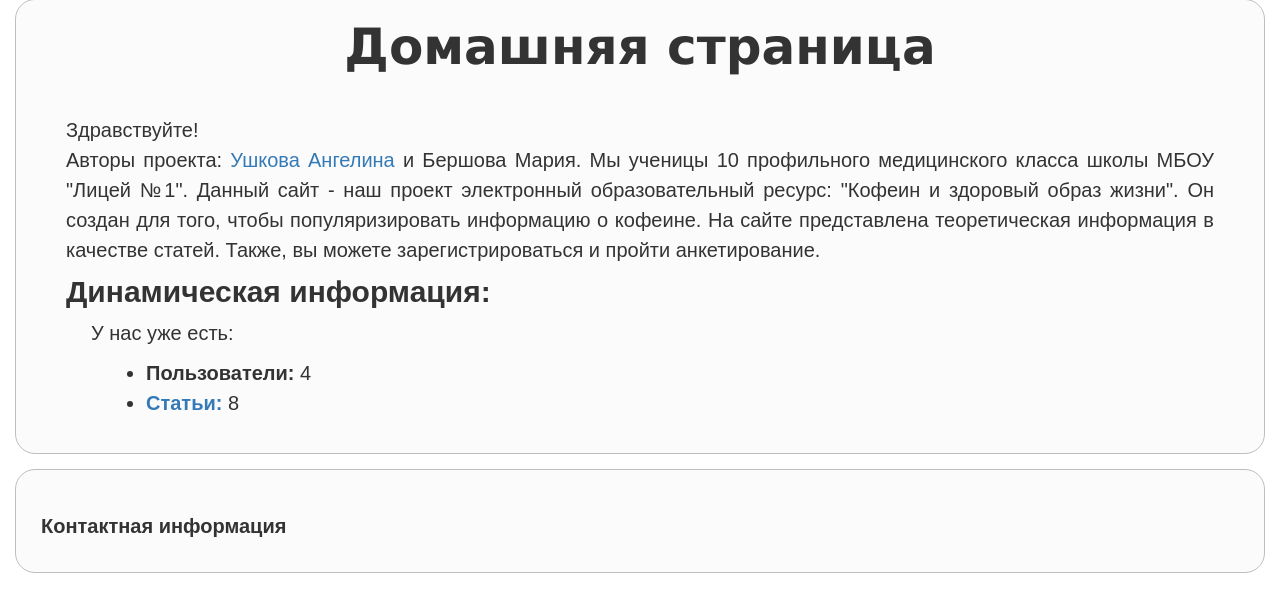
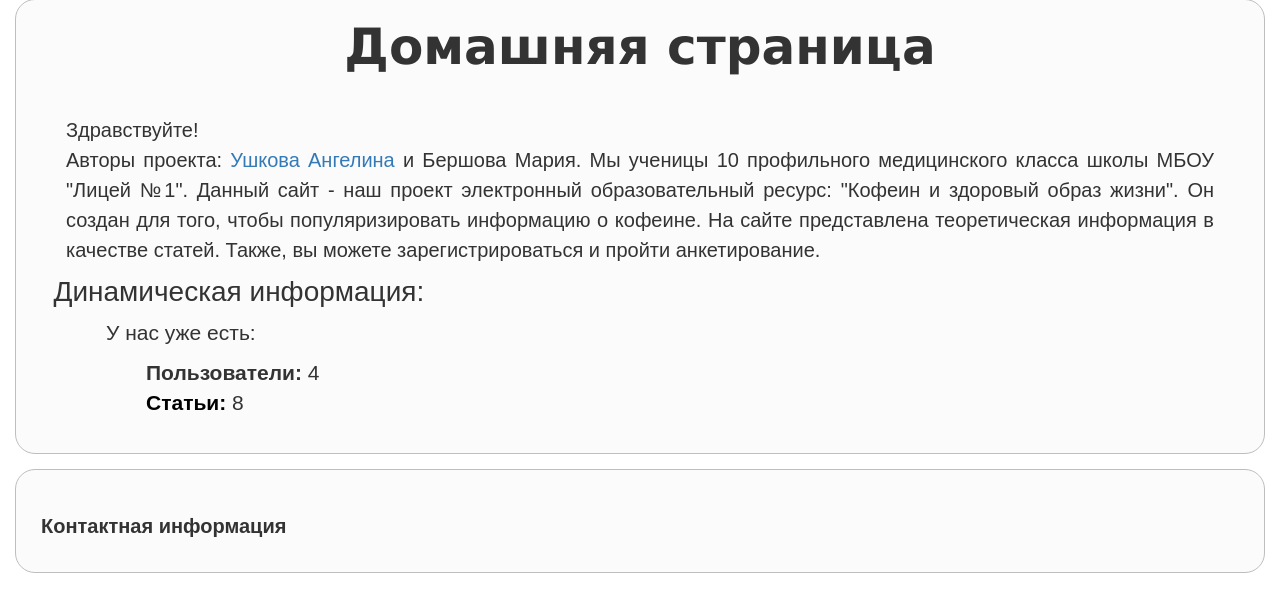
Before and after one commit to Moria-Mel/Caffeine, a Django app: page /caffeine/ in a window 1280 px wide. Shown: the part 96-708 px from the top of the page. Run offline with Django 3.2, Linux system fonts and the light colour scheme; data comes from the database, SQL or seed files in the repository; some libraries are stand-ins or nearby versions.

Commit message:
some changes

```diff
--- a/caffeine/catalog/static/css/styles.css
+++ b/caffeine/catalog/static/css/styles.css
@@ -111,12 +111,11 @@ sidebar-nav {
     font-family: sans-serif;
 }
 .h2_class {
-    font-weight: 800;
-    font-size: 30px;
+    font-size: 200%;
     font-family: sans-serif;
-    margin-top: 10px;
-    margin-left: 50px;
-    margin-right: 50px;
+    margin-top: 1%;
+    margin-left: 3%;
+    padding-right: 3%;
 }
 .h2_rc {
     font-weight: 700;
@@ -159,7 +158,7 @@ sidebar-nav {
 }
 .ol_class {
     font-family: sans-serif;
-    font-size: 20px;
+    font-size: 150%;
     text-align: justify;
     margin-left: 90px;
     margin-right: 90px;
@@ -273,3 +272,9 @@ menu li a {
     text-decoration: none;
     color:#4a4a4a
 }
+
+/*list*/
+
+.list_class {
+    list-style-type: none;
+}
--- a/caffeine/templates/articles.html
+++ b/caffeine/templates/articles.html
@@ -5,7 +5,7 @@
 <h3 class="h3_class">{% if not filters %}Всего статей{% else %} Количество статей содержащих {% for tag in filters %}<span class="tag">{{tag}}</span>{% endfor %}{% endif %}: {{ num }}</h3>
 {% for article in articles_list %}
 <div class="questionary">
-    <a href={{article.id}}><h3>{{article.title}}</h3></a>
+    <a class="name" href={{article.id}}><h3>{{article.title}}</h3></a>
     <p>{{article.summary}}</p>
     {% for tag in article.tags %}
     <span class="tag">{{tag}}</span>
--- a/caffeine/templates/base_generic.html
+++ b/caffeine/templates/base_generic.html
@@ -30,12 +30,13 @@
           <li><a class="letters_sb" href="{% url 'articles' %}">Статьи</a></li>
           <li><a class="letters_sb" href="{% url 'questionary' %}">Анкета</a></li>
           {% if user.is_authenticated %}
+        </menu>
           <li>Пользователь: {{ user.get_username }}</dd>
           <li><a href="{% url 'logout'%}?next={{request.path}}">Выход</a></li>
           {% else %}
           <li><a class="letters_sb" href="{% url 'login'%}?next={{request.path}}">Вход</a></li>
           <li><a class="letters_sb" href="{% url 'registration' %}">Регистрация</a></li>{% endif %}
-        </menu>
+
       </div>
 
   </div>
--- a/caffeine/templates/index.html
+++ b/caffeine/templates/index.html
@@ -15,10 +15,10 @@
 
 <h2 class="h2_class">Динамическая информация:</h2>
 
-  <p class="body_class">У нас уже есть:</p>
-  <ul class="ol_class">
+  <p class="ol_class">У нас уже есть:</p>
+  <ul class="list_class ol_class">
     <li><strong>Пользователи:</strong> {{ num_users }}</li>
-    <li><strong><a href="{% url 'articles' %}">Статьи:</a></strong> {{ num_articles }}</li>
+    <li><strong><a class="name" href="{% url 'articles' %}">Статьи:</a></strong> {{ num_articles }}</li>
   </ul>
 </div>
 {% endblock %}
```
